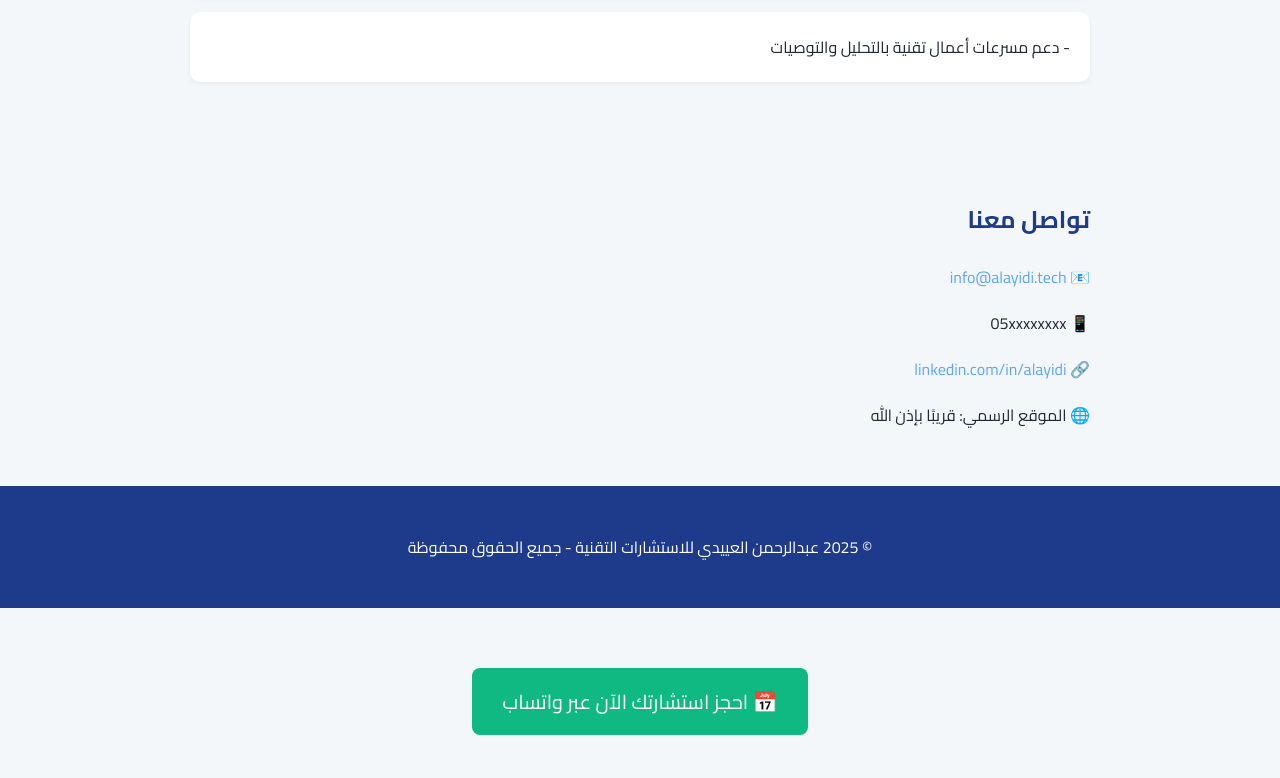
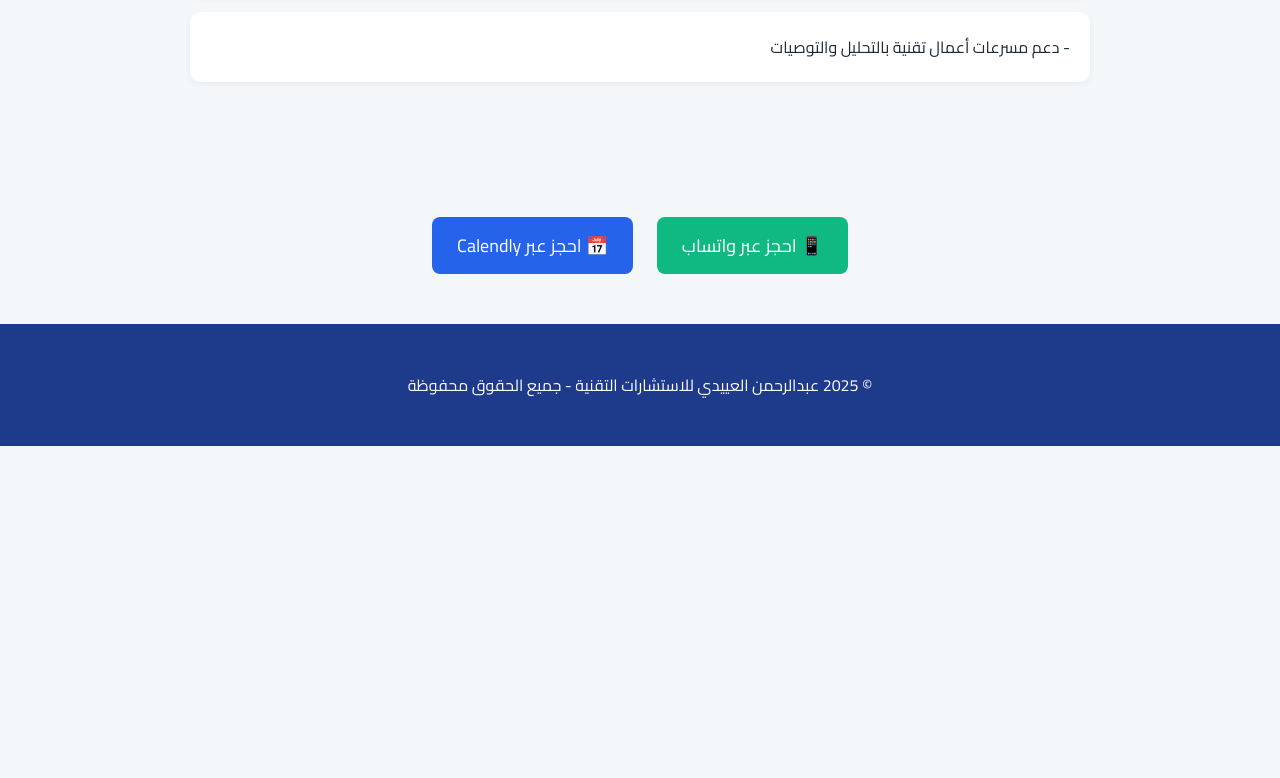
Before and after one commit to abdulrahman6692/alayidi-landing, a plain HTML site: page index.html in a window 1280 px wide. Shown: the part 1913-2691 px from the top of the page. After the commit the page ends 2359 px from the top, so only its background shows below. Drawn offline with Linux system fonts and the light colour scheme.

Commit message:
Update index.html

```diff
--- a/index.html
+++ b/index.html
@@ -1,4 +1,3 @@
-
 <!DOCTYPE html>
 <html lang="ar" dir="rtl">
 <head>
@@ -50,7 +49,26 @@
       text-align: center;
       padding: 30px 20px;
     }
-    a { color: #60a5fa; text-decoration: none; }
+    .actions {
+      text-align: center;
+      margin-top: 30px;
+    }
+    .actions a {
+      display: inline-block;
+      background-color: #10b981;
+      color: white;
+      font-size: 18px;
+      padding: 12px 25px;
+      border-radius: 8px;
+      text-decoration: none;
+      margin: 10px;
+    }
+    .actions a.calendly {
+      background-color: #2563eb;
+    }
+    a:hover {
+      opacity: 0.9;
+    }
   </style>
 </head>
 <body>
@@ -89,30 +107,13 @@
     <div class="project">- دعم مسرعات أعمال تقنية بالتحليل والتوصيات</div>
   </section>
 
-  <section>
-    <h2>تواصل معنا</h2>
-    <p>📧 <a href="mailto:info@alayidi.tech">info@alayidi.tech</a></p>
-    <p>📱 05xxxxxxxx</p>
-    <p>🔗 <a href="https://linkedin.com/in/alayidi">linkedin.com/in/alayidi</a></p>
-    <p>🌐 الموقع الرسمي: قريبًا بإذن الله</p>
+  <section class="actions">
+    <a href="https://wa.me/9665XXXXXXXX?text=مرحبًا، أود حجز جلسة استشارية تقنية" target="_blank">📱 احجز عبر واتساب</a>
+    <a href="https://calendly.com/a-alaiyedi/30min" class="calendly" target="_blank">📅 احجز عبر Calendly</a>
   </section>
 
   <footer>
     <p>© 2025 عبدالرحمن العييدي للاستشارات التقنية - جميع الحقوق محفوظة</p>
   </footer>
-
-  <section style="text-align:center; margin-bottom: 40px;">
-    <a href="https://wa.me/9665XXXXXXXX?text=مرحبًا، أود حجز جلسة استشارية تقنية" target="_blank" style="
-      display: inline-block;
-      background-color: #10b981;
-      color: white;
-      font-size: 20px;
-      padding: 15px 30px;
-      border-radius: 8px;
-      text-decoration: none;
-      margin-top: 20px;
-    ">📅 احجز استشارتك الآن عبر واتساب</a>
-  </section>
-
 </body>
 </html>
```
